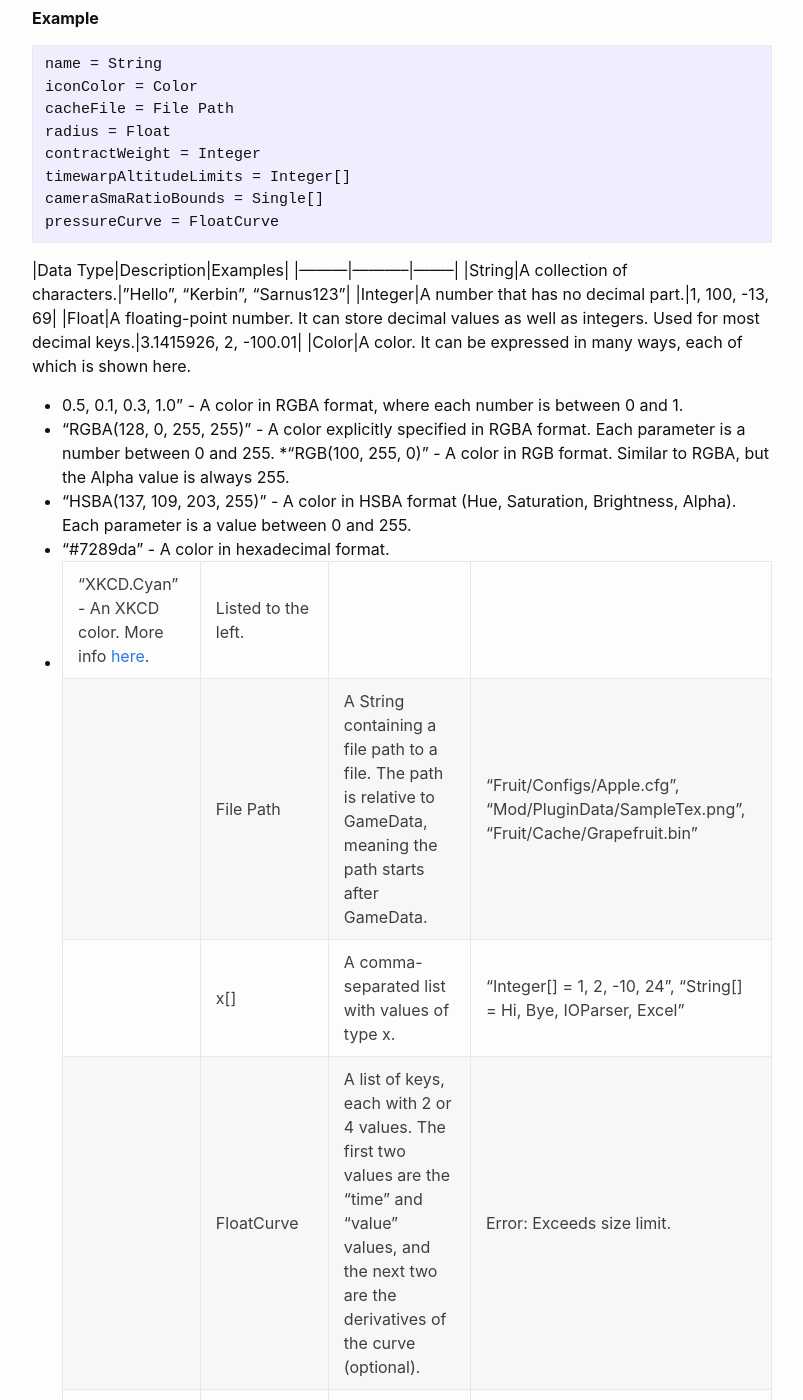
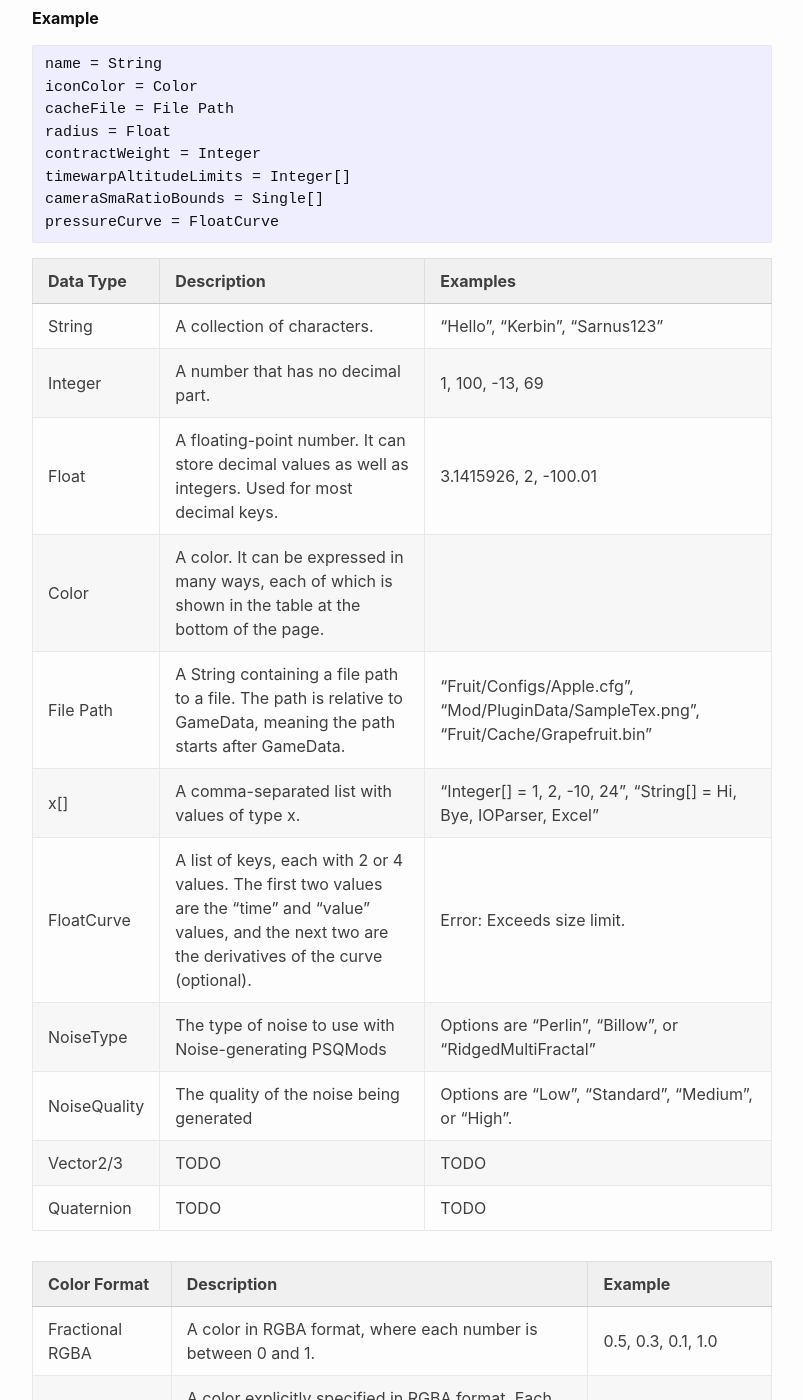
Before and after one commit to Kopernicus/wiki, a Jekyll site: the page built from main/datatypes.md, in a window 1280 px wide and 1400 px high, scrolled down 258 px. Shown: the whole window, without its empty margins (238-1041 px from the left). Built offline with Jekyll 4.4.1, drawn with Linux system fonts in a browser that asks for light colours; some of the changed text lies outside the part shown.

Commit message:
add color table

```diff
--- a/main/datatypes.md
+++ b/main/datatypes.md
@@ -22,13 +22,7 @@ pressureCurve = FloatCurve
 |String|A collection of characters.|"Hello", "Kerbin", "Sarnus123"|
 |Integer|A number that has no decimal part.|1, 100, -13, 69|
 |Float|A floating-point number.  It can store decimal values as well as integers. Used for most decimal keys.|3.1415926, 2, -100.01|
-|Color|A color. It can be expressed in many ways, each of which is shown here.
-* 0.5, 0.1, 0.3, 1.0" - A color in RGBA format, where each number is between 0 and 1.
-* "RGBA(128, 0, 255, 255)" - A color explicitly specified in RGBA format. Each parameter is a number between 0 and 255.
-*"RGB(100, 255, 0)" - A color in RGB format. Similar to RGBA, but the Alpha value is always 255.
-* "HSBA(137, 109, 203, 255)" - A color in HSBA format (Hue, Saturation, Brightness, Alpha). Each parameter is a value between 0 and 255.
-* "#7289da" - A color in hexadecimal format.
-* "XKCD.Cyan" - An XKCD color. More info [here](https://xkcd.com/color/rgb/).|Listed to the left.|
+|Color|A color. It can be expressed in many ways, each of which is shown in the table at the bottom of the page.
 |File Path|A String containing a file path to a file. The path is relative to GameData, meaning the path starts after GameData.|"Fruit/Configs/Apple.cfg", "Mod/PluginData/SampleTex.png", "Fruit/Cache/Grapefruit.bin"|
 |x[]|A comma-separated list with values of type x.|"Integer[] = 1, 2, -10, 24", "String[] = Hi, Bye, IOParser, Excel"|
 |FloatCurve|A list of keys, each with 2 or 4 values. The first two values are the "time" and "value" values, and the next two are the derivatives of the curve (optional).|Error: Exceeds size limit.|
@@ -36,3 +30,12 @@ pressureCurve = FloatCurve
 |NoiseQuality|The quality of the noise being generated|Options are "Low", "Standard", "Medium", or "High".|
 |Vector2/3|TODO|TODO|
 |Quaternion|TODO|TODO|
+
+|Color Format|Description|Example|
+|------------|-----------|-------|
+|Fractional RGBA|A color in RGBA format, where each number is between 0 and 1.|0.5, 0.3, 0.1, 1.0|
+|Explicit RGBA|A color explicitly specified in RGBA format. Each parameter is a number between 0 and 255.|RGBA(100,50,0,255)|
+|RGB|A color in RGB format. Similar to RGBA, but the Alpha value is always 255.|RGB(100,50,0)|
+|HSBA|A color in HSBA format (Hue, Saturation, Brightness, Alpha). Each parameter is a value between 0 and 255.|HSBA(109, 250, 37)|
+|Hexadecimal|A color in hexadecimal format (letters can be upper or lowercase).|#7DA665|
+|XKCD|An XKCD color. More info [here](https://xkcd.com/color/rgb/). |XKCD.Cyan|
```
